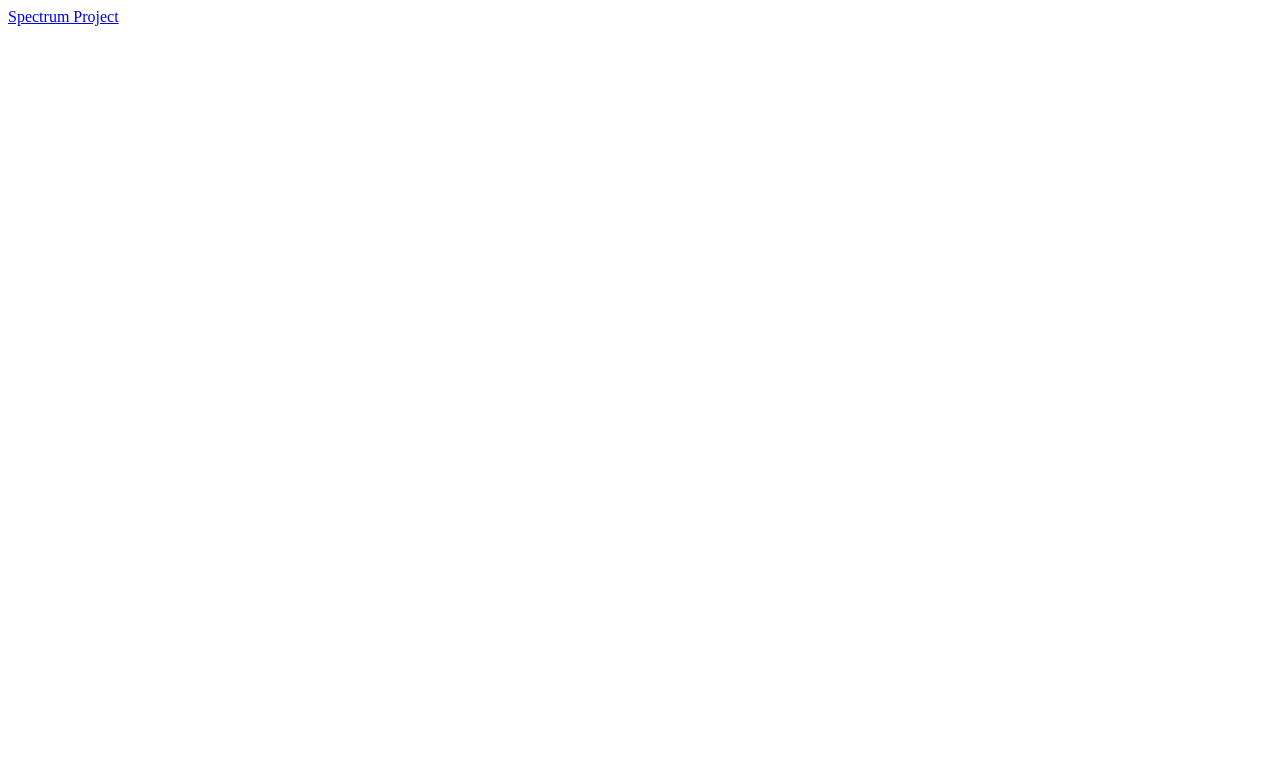
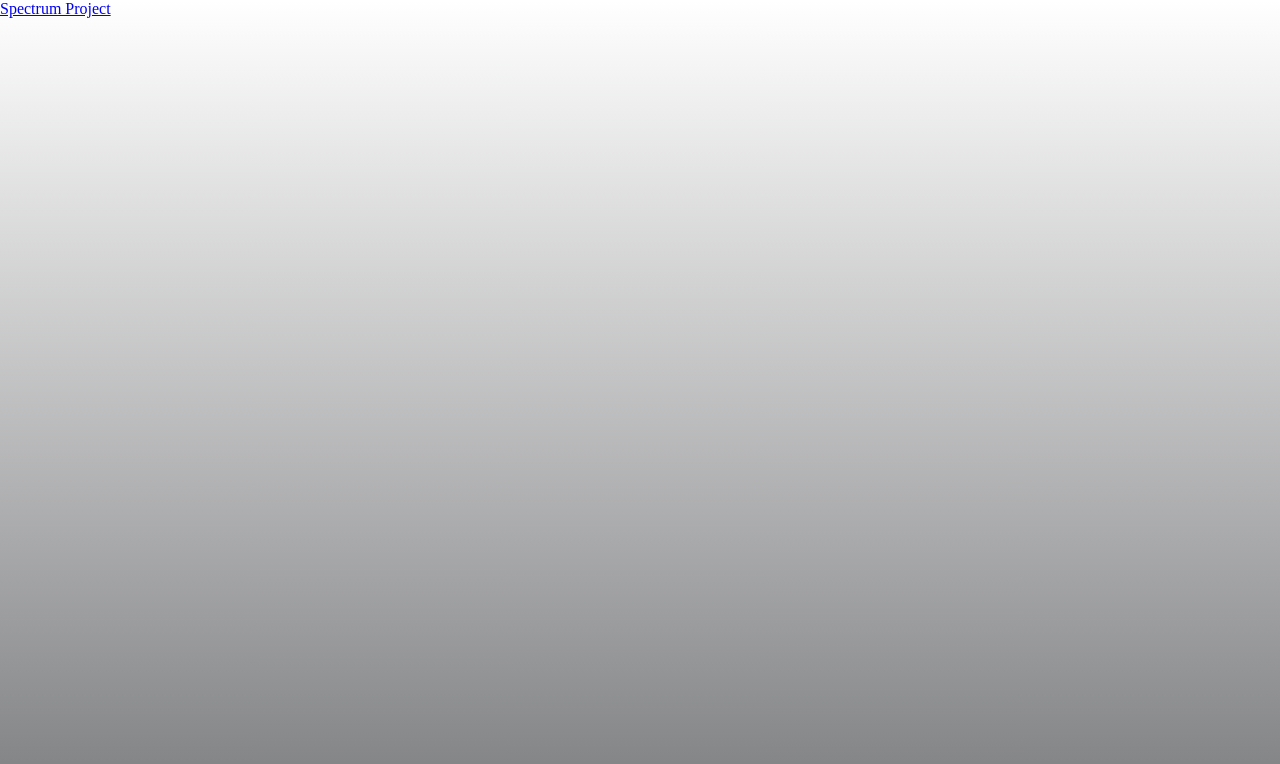
Before and after one commit to AndresF1231/CSP2017, a plain HTML site: page Projects.html in a window 1280 px wide. Drawn offline with Linux system fonts and the light colour scheme.

Commit message:
Update Projects.html

```diff
--- a/Projects.html
+++ b/Projects.html
@@ -2,6 +2,7 @@
 <html lang="en">
   <head>
     <meta charset="utf-8">
+    <link rel="stylesheet" href="Main.css">
     <title>Course Projects</title>
   </head>
   <body>
```
